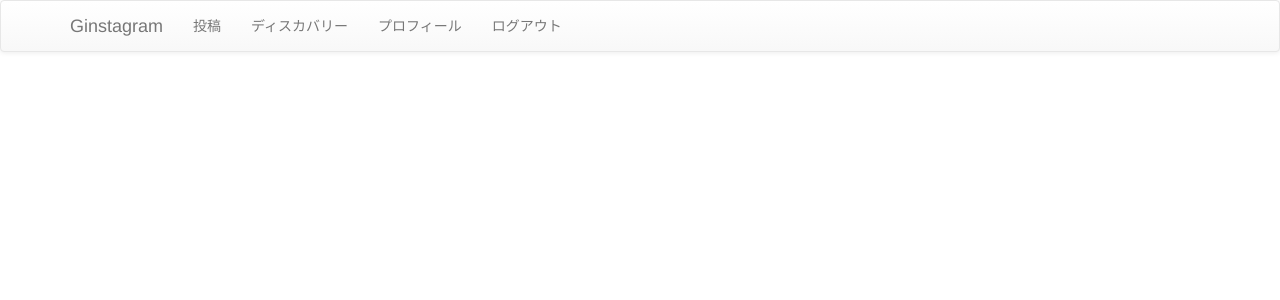
After one commit to gaiax/ginstagram-django, a Django app: template ginstagram/templates/base.html in a window 1280 px wide. The commit adds this page. Shown: the top 300 px of the page. Run offline with Django 3.2, Linux system fonts and the light colour scheme; the template is opened without the code that fills it, so the values that code supplies are empty; some libraries are stand-ins or nearby versions.

Commit message:
[add] template/base.html

```diff
--- /dev/null
+++ b/ginstagram/templates/base.html
@@ -0,0 +1,42 @@
+<!DOCTYPE html>
+<html lang="ja">
+  <head>
+    <link rel="stylesheet" href="style.css" />
+    <title>{% block title %}Ginstagram{% endblock %}</title>
+
+    <!-- Latest compiled and minified CSS -->
+    <link rel="stylesheet" href="https://maxcdn.bootstrapcdn.com/bootstrap/3.3.7/css/bootstrap.min.css" integrity="sha384-BVYiiSIFeK1dGmJRAkycuHAHRg32OmUcww7on3RYdg4Va+PmSTsz/K68vbdEjh4u" crossorigin="anonymous">
+
+    <!-- Optional theme -->
+    <link rel="stylesheet" href="https://maxcdn.bootstrapcdn.com/bootstrap/3.3.7/css/bootstrap-theme.min.css" integrity="sha384-rHyoN1iRsVXV4nD0JutlnGaslCJuC7uwjduW9SVrLvRYooPp2bWYgmgJQIXwl/Sp" crossorigin="anonymous">
+
+    <!-- Latest compiled and minified JavaScript -->
+    <script src="https://maxcdn.bootstrapcdn.com/bootstrap/3.3.7/js/bootstrap.min.js" integrity="sha384-Tc5IQib027qvyjSMfHjOMaLkfuWVxZxUPnCJA7l2mCWNIpG9mGCD8wGNIcPD7Txa" crossorigin="anonymous"></script>
+  </head>
+  <div class="navbar navbar-default" role="navigation">
+    <div class="container">
+    <div class="navbar-header">
+      <a class="navbar-brand">Ginstagram</a>
+      <button type="button" class="navbar-toggle" data-toggle="collapse" data-target=".navbar-collapse">
+      <span class="sr-only">Toggle navigation</span>
+      <span class="icon-bar"></span>
+      <span class="icon-bar"></span>
+      <span class="icon-bar"></span>
+      </button>
+    </div>
+     <div class="navbar-collapse collapse">
+     <ul class="nav navbar-nav">
+     <li><a href="#"><i class="fa fa-home"></i> 投稿</a></li>
+     <li><a href="#about"><i class="fa fa-info"></i> ディスカバリー</a></li>
+     <li><a href="#about"><i class="fa fa-jpy"></i> プロフィール</a></li>
+     <li><a href="#contact"><i class="fa fa-comments-o"></i> ログアウト</a></li>
+     </ul>
+     </div><!--/.nav-collapse -->
+   </div>
+  </div>
+
+  <div id="content">
+    {% block content %}{% endblock %}
+  </div>
+</body>
+</html>
--- a/ginstagram/templates/ginstagram/profile.html
+++ b/ginstagram/templates/ginstagram/profile.html
@@ -1 +1,3 @@
-{{userInfo}}
+{% extends 'base.html' %}
+{% block title %}Ginstagram{%endblock%}
+{% block content %}{{userInfo}}{%endblock%}
```
